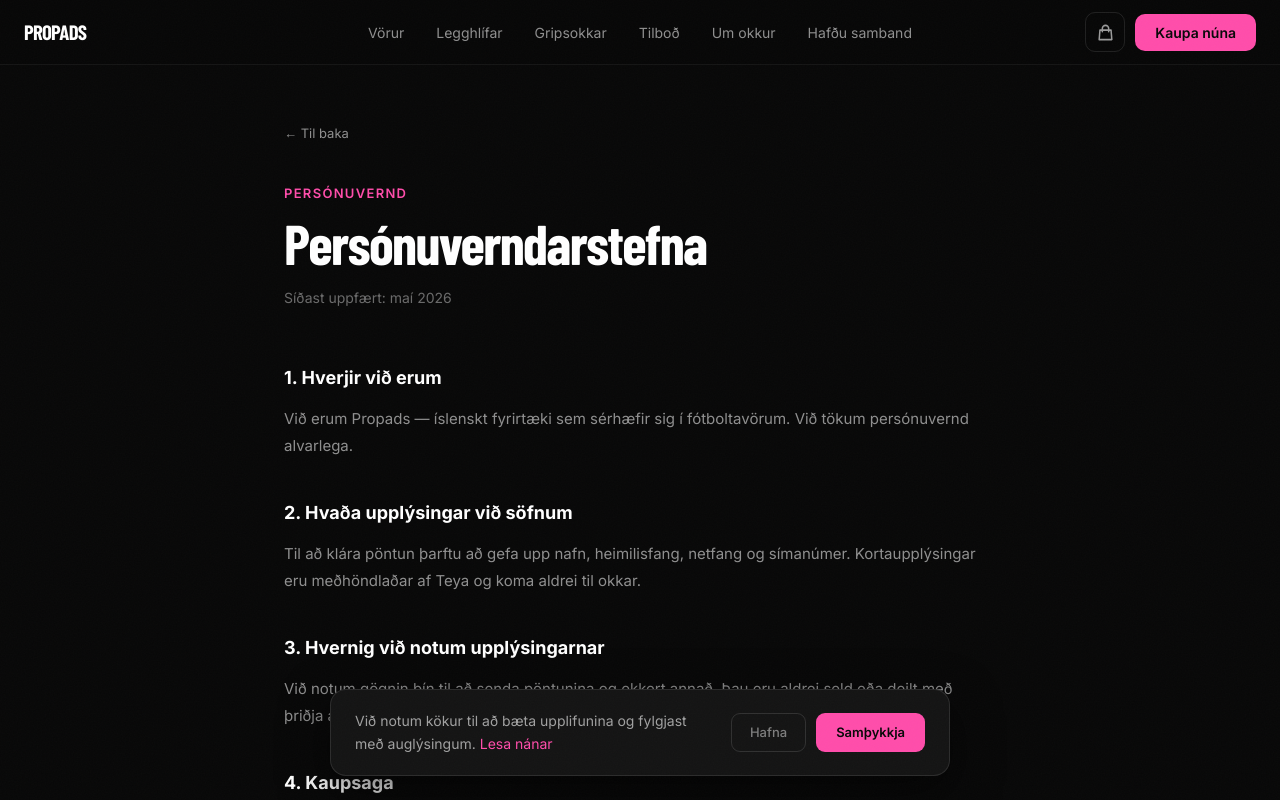
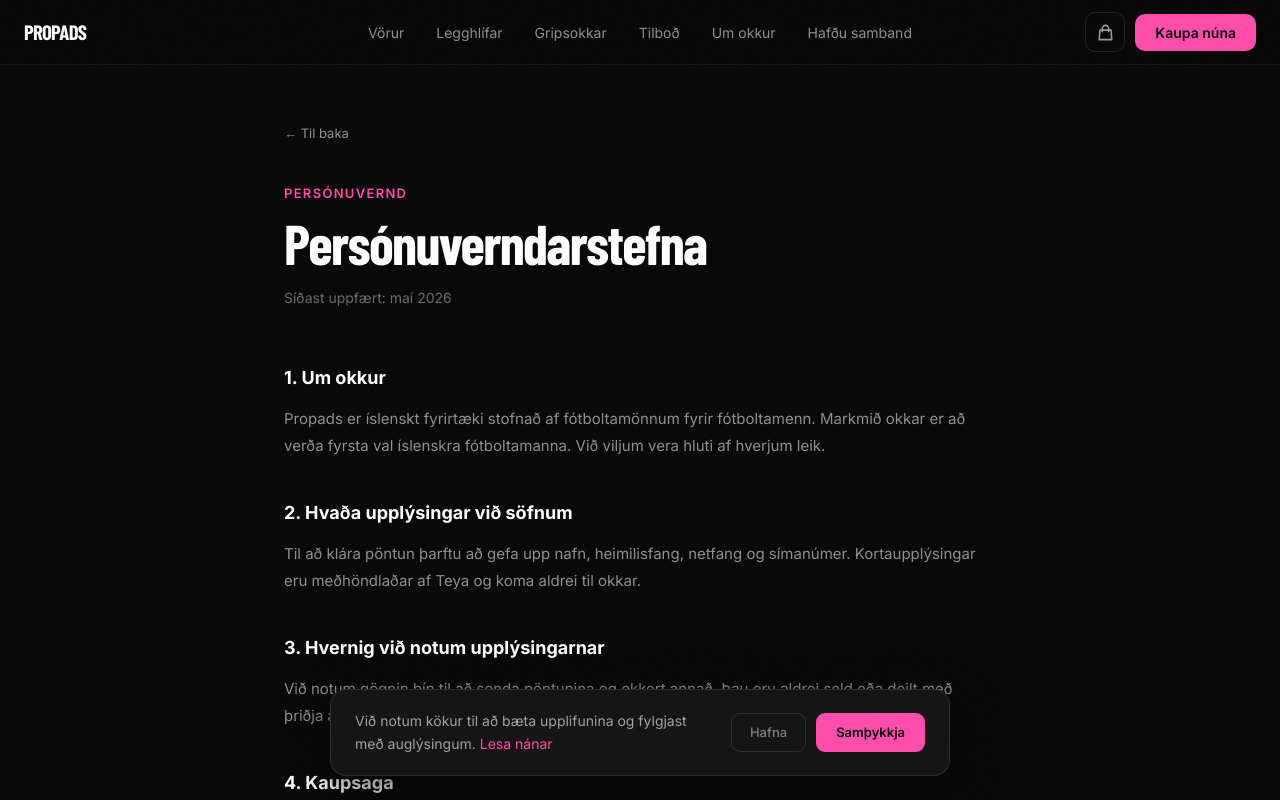
Before and after one commit to Propadspp/propads-site, a Next.js app: page /personuvernd in a window 1280 px wide. Shown: the top 800 px of the page. Built offline with nearby package versions, Linux system fonts and the light colour scheme; a web font is replaced by a local one.

Commit message:
Update privacy policy section 1 to match um-okkur content

```diff
--- a/app/personuvernd/page.tsx
+++ b/app/personuvernd/page.tsx
@@ -26,8 +26,8 @@ export default function PersonuverndPage() {
         <h1 className="font-display" style={{ fontSize: 'clamp(2rem,5vw,3.5rem)', fontWeight: 900, letterSpacing: '-0.03em', lineHeight: 1, color: '#fff', marginBottom: 16 }}>Persónuverndarstefna</h1>
         <p style={{ color: 'rgba(255,255,255,0.4)', fontSize: '0.875rem', marginBottom: 56 }}>Síðast uppfært: maí 2026</p>
 
-        <Section title="1. Hverjir við erum">
-          <p>Við erum Propads — íslenskt fyrirtæki sem sérhæfir sig í fótboltavörum. Við tökum persónuvernd alvarlega.</p>
+        <Section title="1. Um okkur">
+          <p>Propads er íslenskt fyrirtæki stofnað af fótboltamönnum fyrir fótboltamenn. Markmið okkar er að verða fyrsta val íslenskra fótboltamanna. Við viljum vera hluti af hverjum leik.</p>
         </Section>
 
         <Section title="2. Hvaða upplýsingar við söfnum">
```
